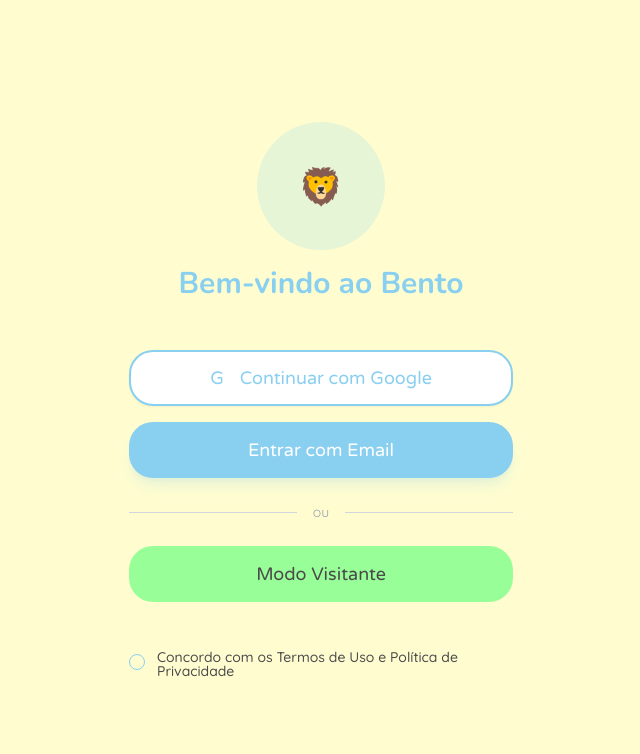
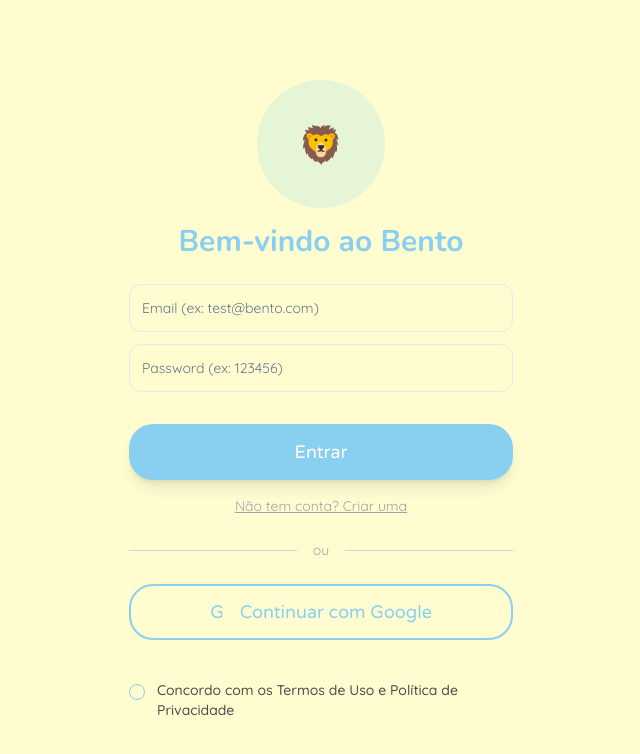
Before and after one commit to maheshsharma-18/bento_pwa, a React (Vite) app in the folder bento-app/: page /auth in a window 1280 px wide. Shown: the top 754 px of the page, without its empty margins (319-959 px from the left). Built offline with nearby package versions, Linux system fonts and the light colour scheme; no server answers.

Commit message:
Milestone3_step2_Add Routine Management with RoutineSelect and RoutineSettings components

```diff
--- a/bento-app/src/App.tsx
+++ b/bento-app/src/App.tsx
@@ -12,6 +12,8 @@
 import ParentDashboard from "./pages/parents/Dashboard";
 import ManageProfiles from "./pages/parents/ManageProfiles";
 import UpsertProfile from "./pages/parents/UpsertProfile";
+import RoutineSelect from "./pages/parents/RoutineSelect";
+import RoutineSettings from "./pages/parents/RoutineSettings";
 
 // 1. Protected Route Component: Checks if Child is Selected
 const ProtectedRoute = () => {
@@ -43,6 +45,8 @@
         <Route path="/parents/profiles" element={<ManageProfiles />} />
         <Route path="/parents/profiles/new" element={<UpsertProfile />} />
         <Route path="/parents/profiles/:id" element={<UpsertProfile />} />
+        <Route path="/parents/routine" element={<RoutineSelect />} />
+        <Route path="/parents/routine/:id" element={<RoutineSettings />} />
 
         {/* Player Route */}
         <Route path="/player/:videoId" element={<Player />} />
--- a/bento-app/src/pages/Auth.tsx
+++ b/bento-app/src/pages/Auth.tsx
@@ -1,8 +1,9 @@
 import { useState } from "react";
 import { useTranslation } from "react-i18next";
 import { Button } from "@/components/ui/button";
+import { Input } from "@/components/ui/input"; // Import Input
 import { Checkbox } from "@/components/ui/checkbox";
-import { supabase } from "@/lib/supabase"; // Import the client we just made
+import { supabase } from "@/lib/supabase";
 import { useNavigate } from "react-router-dom";
 
 export default function Auth() {
@@ -11,61 +12,83 @@
   const [acceptedTerms, setAcceptedTerms] = useState(false);
   const [loading, setLoading] = useState(false);
 
-  // Function to handle Google Login
-  const handleGoogleLogin = async () => {
+  // New State for Real Login
+  const [email, setEmail] = useState("");
+  const [password, setPassword] = useState("");
+  const [isSignUp, setIsSignUp] = useState(false); // Toggle logic
+
+  const handleEmailAuth = async () => {
     if (!acceptedTerms) return alert(t('auth.terms_error'));
+    if (!email || !password) return alert("Please enter email and password");
 
     setLoading(true);
-    const { error } = await supabase.auth.signInWithOAuth({
-      provider: 'google',
-      options: {
-        redirectTo: `${window.location.origin}/`,
-      },
-    });
-    if (error) alert(error.message);
+    // Determine if we are Signing Up or Logging In
+    const action = isSignUp ? supabase.auth.signUp : supabase.auth.signInWithPassword;
+
+    const { error } = await action({ email, password });
+
+    if (error) {
+      alert(error.message);
+    } else {
+      // Login Success!
+      navigate('/');
+    }
     setLoading(false);
   };
 
-  // Function for Visitor Mode (Phase 1 Requirement)
-  const handleVisitorMode = () => {
+  const handleGoogleLogin = async () => {
     if (!acceptedTerms) return alert(t('auth.terms_error'));
-    // In real app, we might set a "guest" flag in local storage
-    navigate('/');
+    const { error } = await supabase.auth.signInWithOAuth({
+      provider: 'google',
+      options: { redirectTo: `${window.location.origin}/` },
+    });
+    if (error) alert(error.message);
   };
 
   return (
     <div className="flex flex-col items-center justify-center min-h-screen bg-background p-6">
-      <div className="w-full max-w-sm space-y-8 text-center animate-in fade-in slide-in-from-bottom-4 duration-500">
+      <div className="w-full max-w-sm space-y-6 text-center animate-in fade-in duration-500">
 
-        {/* Mascot / Logo Area */}
+        {/* Mascot */}
         <div className="flex flex-col items-center gap-4">
-            {/* Replace this div with: <img src="/assets/icons/mascot.png" className="w-32 h-32" /> */}
-            <div className="w-32 h-32 bg-primary/20 rounded-full flex items-center justify-center text-4xl">
-                🦁
-            </div>
-            <h1 className="text-3xl font-heading font-bold text-primary">
-                {t('auth.welcome_back')}
-            </h1>
+            <div className="w-32 h-32 bg-primary/20 rounded-full flex items-center justify-center text-4xl">🦁</div>
+            <h1 className="text-3xl font-heading font-bold text-primary">{t('auth.welcome_back')}</h1>
         </div>
 
-        {/* Buttons Section */}
-        <div className="space-y-4 w-full pt-4">
+        {/* Real Inputs */}
+        <div className="space-y-3 text-left">
+            <Input
+                type="email"
+                placeholder="Email (ex: test@bento.com)"
+                value={email}
+                onChange={(e) => setEmail(e.target.value)}
+                className="rounded-xl h-12"
+            />
+            <Input
+                type="password"
+                placeholder="Password (ex: 123456)"
+                value={password}
+                onChange={(e) => setPassword(e.target.value)}
+                className="rounded-xl h-12"
+            />
+        </div>
+
+        {/* Auth Buttons */}
+        <div className="space-y-4 w-full pt-2">
             <Button
-                onClick={handleGoogleLogin}
+                onClick={handleEmailAuth}
                 disabled={loading}
-                className="w-full rounded-3xl h-14 text-lg bg-white border-2 border-primary text-primary hover:bg-primary/5 shadow-sm"
+                className="w-full rounded-3xl h-14 text-lg shadow-lg"
             >
-                {/* Use Google Icon from assets here if available */}
-                <span className="mr-2">G</span> {t('auth.login_google')}
+                {loading ? "Carregando..." : (isSignUp ? "Criar Conta" : "Entrar")}
             </Button>
 
-            <Button
-                variant="default"
-                disabled={loading}
-                className="w-full rounded-3xl h-14 text-lg shadow-lg shadow-primary/20"
+            <div
+                className="text-sm text-gray-400 cursor-pointer hover:text-primary underline"
+                onClick={() => setIsSignUp(!isSignUp)}
             >
-                {t('auth.login_email')}
-            </Button>
+                {isSignUp ? "Já tem conta? Entrar" : "Não tem conta? Criar uma"}
+            </div>
 
             <div className="relative flex py-2 items-center">
                 <div className="flex-grow border-t border-gray-300"></div>
@@ -74,31 +97,25 @@
             </div>
 
             <Button
-                variant="secondary"
-                onClick={handleVisitorMode}
-                className="w-full rounded-3xl h-14 text-lg bg-secondary text-secondary-foreground hover:bg-secondary/80"
+                onClick={handleGoogleLogin}
+                variant="outline"
+                className="w-full rounded-3xl h-14 text-lg border-2 border-primary text-primary"
             >
-                {t('auth.visitor')}
+                <span className="mr-2">G</span> {t('auth.login_google')}
             </Button>
         </div>
 
-        {/* Terms Checkbox (Mandatory) */}
+        {/* Terms */}
         <div className="flex items-start space-x-3 pt-4">
             <Checkbox
                 id="terms"
                 checked={acceptedTerms}
-                onCheckedChange={(checked: boolean | "indeterminate") => setAcceptedTerms(checked === true)}
-                className="mt-1 data-[state=checked]:bg-primary data-[state=checked]:text-white border-primary"
+                onCheckedChange={(c) => setAcceptedTerms(c === true)}
+                className="mt-1 data-[state=checked]:bg-primary text-white border-primary"
             />
-            <div className="grid gap-1.5 leading-none">
-                <label
-                    htmlFor="terms"
-                    className="text-sm font-medium leading-none peer-disabled:cursor-not-allowed peer-disabled:opacity-70 text-text text-left"
-                >
-                    {t('auth.terms')}
-                </label>
-                {/* Add links to actual terms if you have them */}
-            </div>
+            <label htmlFor="terms" className="text-sm font-medium text-text text-left">
+                {t('auth.terms')}
+            </label>
         </div>
 
       </div>
--- a/bento-app/src/pages/parents/Dashboard.tsx
+++ b/bento-app/src/pages/parents/Dashboard.tsx
@@ -49,7 +49,10 @@
             </div>
         </div>
 
-        <div className="bg-white p-6 rounded-3xl shadow-sm border border-gray-100 flex items-center gap-4 cursor-pointer hover:border-primary/30 transition-all">
+        <div
+          onClick={() => navigate("/parents/routine")}
+          className="bg-white p-6 rounded-3xl shadow-sm border border-gray-100 flex items-center gap-4 cursor-pointer hover:border-primary/30 transition-all"
+        >
             <div className="w-12 h-12 bg-purple-100 rounded-2xl flex items-center justify-center text-purple-600">
                 <Clock className="w-6 h-6" />
             </div>
--- /dev/null
+++ b/bento-app/src/pages/parents/RoutineSelect.tsx
@@ -0,0 +1,56 @@
+import { useNavigate } from "react-router-dom";
+import { ArrowLeft, Clock } from "lucide-react";
+import { useProfiles } from "@/hooks/useProfiles";
+import { Button } from "@/components/ui/button";
+
+export default function RoutineSelect() {
+  const navigate = useNavigate();
+  const { data: profiles, isLoading } = useProfiles();
+
+  return (
+    <div className="min-h-screen bg-background p-6">
+      <header className="flex items-center gap-4 mb-10">
+        <Button
+            variant="ghost"
+            size="icon"
+            onClick={() => navigate("/parents")}
+            className="rounded-full"
+        >
+            <ArrowLeft className="w-6 h-6" />
+        </Button>
+        <h1 className="text-2xl font-heading font-bold text-text">Configurar Rotina</h1>
+      </header>
+
+      <div className="text-center mb-8">
+        <p className="text-gray-500">Selecione o perfil para definir horários</p>
+      </div>
+
+      <div className="grid grid-cols-2 gap-6 max-w-md mx-auto">
+        {isLoading && <div className="col-span-2 text-center">Carregando...</div>}
+
+        {profiles?.map((profile) => (
+          <div
+            key={profile.id}
+            className="group flex flex-col items-center gap-3 cursor-pointer"
+            onClick={() => navigate(`/parents/routine/${profile.id}`)}
+          >
+            <div className="relative w-32 h-32 rounded-3xl overflow-hidden border-4 border-transparent group-hover:border-primary/50 transition-all shadow-sm">
+                <img
+                    src={profile.avatar_url || ""}
+                    alt={profile.name}
+                    className="w-full h-full object-cover bg-white"
+                />
+                {/* Clock Badge */}
+                <div className="absolute inset-0 bg-black/20 flex items-center justify-center opacity-0 group-hover:opacity-100 transition-opacity">
+                    <Clock className="w-10 h-10 text-white" />
+                </div>
+            </div>
+            <span className="font-heading font-bold text-lg text-text">
+              {profile.name}
+            </span>
+          </div>
+        ))}
+      </div>
+    </div>
+  );
+}
--- /dev/null
+++ b/bento-app/src/pages/parents/RoutineSettings.tsx
@@ -0,0 +1,128 @@
+import { useState, useEffect } from "react";
+import { useNavigate, useParams } from "react-router-dom";
+import { ArrowLeft, Moon, Sun, Save } from "lucide-react";
+import { Button } from "@/components/ui/button";
+import { Input } from "@/components/ui/input";
+// REMOVED UNUSED LABEL IMPORT
+import { supabase } from "@/lib/supabase";
+import { useProfiles } from "@/hooks/useProfiles";
+import { useQueryClient } from "@tanstack/react-query";
+
+export default function RoutineSettings() {
+  const { id } = useParams();
+  const navigate = useNavigate();
+  const queryClient = useQueryClient();
+  const { data: profiles } = useProfiles();
+
+  const [loading, setLoading] = useState(false);
+  const [bedtime, setBedtime] = useState("20:00");
+  const [wakeUp, setWakeUp] = useState("07:00");
+
+  useEffect(() => {
+    if (profiles && id) {
+      const profile = profiles.find(p => p.id === id);
+      if (profile?.routine_settings) {
+        const settings = profile.routine_settings;
+        if (settings.bedtime) setBedtime(settings.bedtime);
+        if (settings.wake_up) setWakeUp(settings.wake_up);
+      }
+    }
+  }, [profiles, id]);
+
+  const handleSave = async () => {
+    setLoading(true);
+    try {
+      const newSettings = {
+        bedtime: bedtime,
+        wake_up: wakeUp,
+        updated_at: new Date().toISOString()
+      };
+
+      const { error } = await supabase
+        .from('child_profiles')
+        .update({ routine_settings: newSettings })
+        .eq('id', id);
+
+      if (error) throw error;
+
+      await queryClient.invalidateQueries({ queryKey: ['profiles'] });
+      alert("Rotina salva com sucesso!");
+      navigate("/parents/routine");
+    } catch (error: any) {
+      alert("Erro ao salvar: " + error.message);
+    } finally {
+      setLoading(false);
+    }
+  };
+
+  const selectedChild = profiles?.find(p => p.id === id);
+
+  return (
+    <div className="min-h-screen bg-background p-6">
+      <header className="flex items-center gap-4 mb-8">
+        <Button variant="ghost" size="icon" onClick={() => navigate("/parents/routine")} className="rounded-full">
+            <ArrowLeft className="w-6 h-6" />
+        </Button>
+        <div className="flex items-center gap-3">
+             {selectedChild?.avatar_url && (
+                <img src={selectedChild.avatar_url} className="w-10 h-10 rounded-full bg-white border" />
+             )}
+             <h1 className="text-xl font-heading font-bold text-text">
+                Rotina de {selectedChild?.name}
+            </h1>
+        </div>
+      </header>
+
+      <div className="max-w-md mx-auto space-y-6">
+
+        {/* Bedtime Card */}
+        <div className="bg-white p-6 rounded-3xl shadow-sm border border-indigo-100">
+            <div className="flex items-center gap-3 mb-4">
+                <div className="w-10 h-10 bg-indigo-100 rounded-full flex items-center justify-center text-indigo-600">
+                    <Moon className="w-5 h-5" />
+                </div>
+                <h3 className="font-heading font-bold text-lg">Hora de Dormir</h3>
+            </div>
+            <p className="text-gray-400 text-sm mb-4">
+                O aplicativo será bloqueado automaticamente neste horário.
+            </p>
+            <div className="relative">
+                <Input
+                    type="time"
+                    value={bedtime}
+                    onChange={(e) => setBedtime(e.target.value)}
+                    className="h-16 text-2xl font-bold text-center rounded-2xl border-2 border-indigo-50 focus:border-indigo-200"
+                />
+            </div>
+        </div>
+
+        {/* Wake Up Card */}
+        <div className="bg-white p-6 rounded-3xl shadow-sm border border-orange-100">
+            <div className="flex items-center gap-3 mb-4">
+                <div className="w-10 h-10 bg-orange-100 rounded-full flex items-center justify-center text-orange-600">
+                    <Sun className="w-5 h-5" />
+                </div>
+                <h3 className="font-heading font-bold text-lg">Hora de Acordar</h3>
+            </div>
+            <p className="text-gray-400 text-sm mb-4">
+                O aplicativo será desbloqueado a partir deste horário.
+            </p>
+            <div className="relative">
+                <Input
+                    type="time"
+                    value={wakeUp}
+                    onChange={(e) => setWakeUp(e.target.value)}
+                    className="h-16 text-2xl font-bold text-center rounded-2xl border-2 border-orange-50 focus:border-orange-200"
+                />
+            </div>
+        </div>
+
+        <Button onClick={handleSave} disabled={loading} className="w-full h-14 rounded-3xl text-lg font-bold gap-2 shadow-lg shadow-primary/20 mt-4">
+            <Save className="w-5 h-5" />
+            {loading ? "Salvando..." : "Salvar Rotina"}
+        </Button>
+
+      </div>
+    </div>
+  );
+}
```
